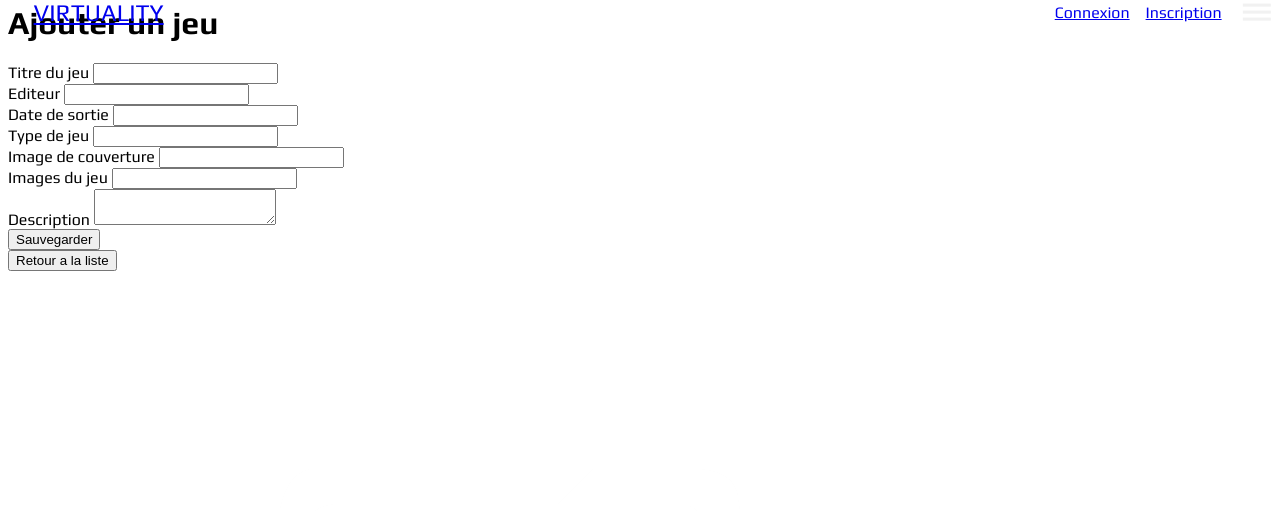
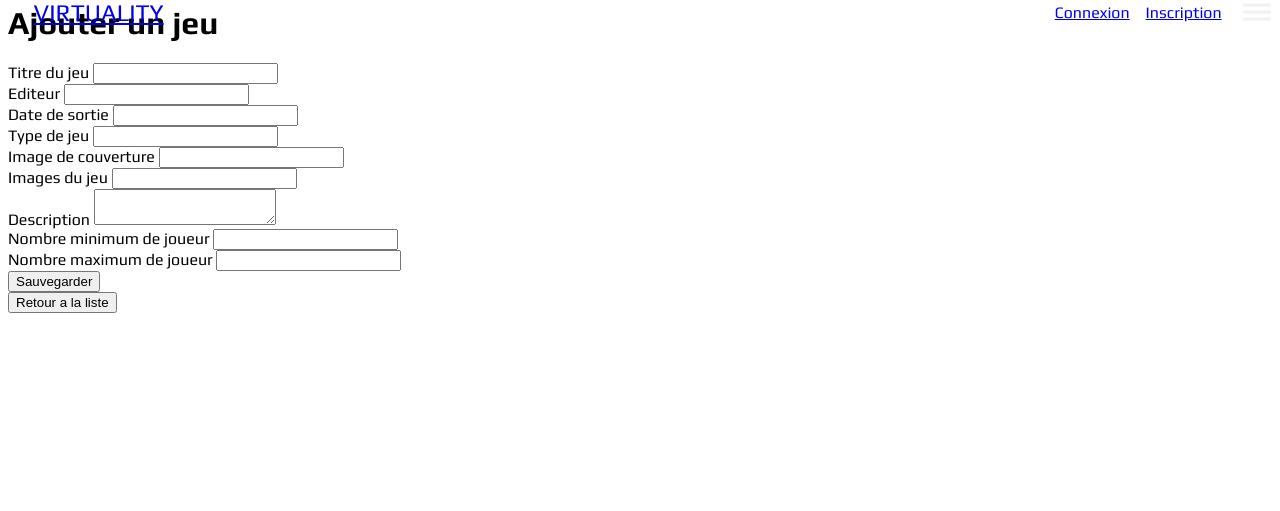
Before and after one commit to lotusbleudev/virtuality, a Symfony app: template templates/jeux/new.html.twig in a window 1280 px wide. Shown: the part 17-528 px from the top of the page. Run offline with Twig, Linux system fonts and the light colour scheme; the template is opened without the code that fills it, so the values that code supplies are empty; form fields are guessed from the names that the template uses; style sheets or scripts are compiled from the project's sources; some libraries are stand-ins or nearby versions.

Commit message:
css form

```diff
--- a/assets/styles/app.scss
+++ b/assets/styles/app.scss
@@ -212,10 +212,10 @@ body {
 					height: 100px;
 					padding-left: 15px;
 					margin-bottom: 20px;
-					border-radius: 5vh;
+					border-radius: 1vh;
 					color: $color-1;
 					font-family: $font-1;
-					background: rgba(255, 255, 255, 0.2);
+					background: rgba(0, 0, 0, 0.7);
 				}
 			}
 		}
--- a/src/Form/JeuxType.php
+++ b/src/Form/JeuxType.php
@@ -21,9 +21,12 @@ class JeuxType extends AbstractType
             ])
             ->add('type')
             ->add('description')
-            ->add('img_cover', FileType::class)
+            ->add('img_cover', FileType::class,[
+                'mapped' => false,
+            ])
             ->add('img_gameplay', FileType::class, array(
                 'multiple' => true,
+                'mapped' => false,
                 'attr' => array(
                     'multiple' => 'multiple'
                 )
--- a/templates/jeux/_form.html.twig
+++ b/templates/jeux/_form.html.twig
@@ -84,6 +84,30 @@
             }
         }) }}
     </div>
+    <div class="form-control">
+        {{ form_label(form.min_joueur, 'Nombre minimum de joueur', {
+            label_attr: {
+                class: 'label-form'
+            }
+        }) }}
+        {{ form_widget(form.min_joueur, {
+            attr: {
+            class: 'input-form'
+            }
+        }) }}
+    </div>
+    <div class="form-control">
+        {{ form_label(form.max_joueur, 'Nombre maximum de joueur', {
+            label_attr: {
+                class: 'label-form'
+            }
+        }) }}
+        {{ form_widget(form.max_joueur, {
+            attr: {
+            class: 'input-form'
+            }
+        }) }}
+    </div>
     <button class="butn">{{ button_label|default('Sauvegarder') }}</button>
 {{ form_end(form) }}
 </div>
```
